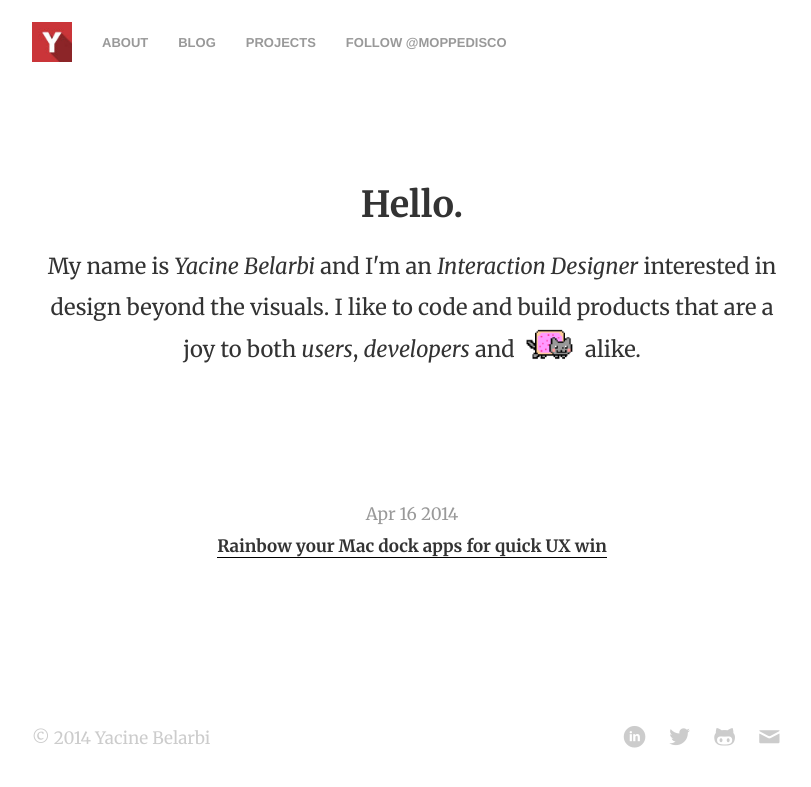
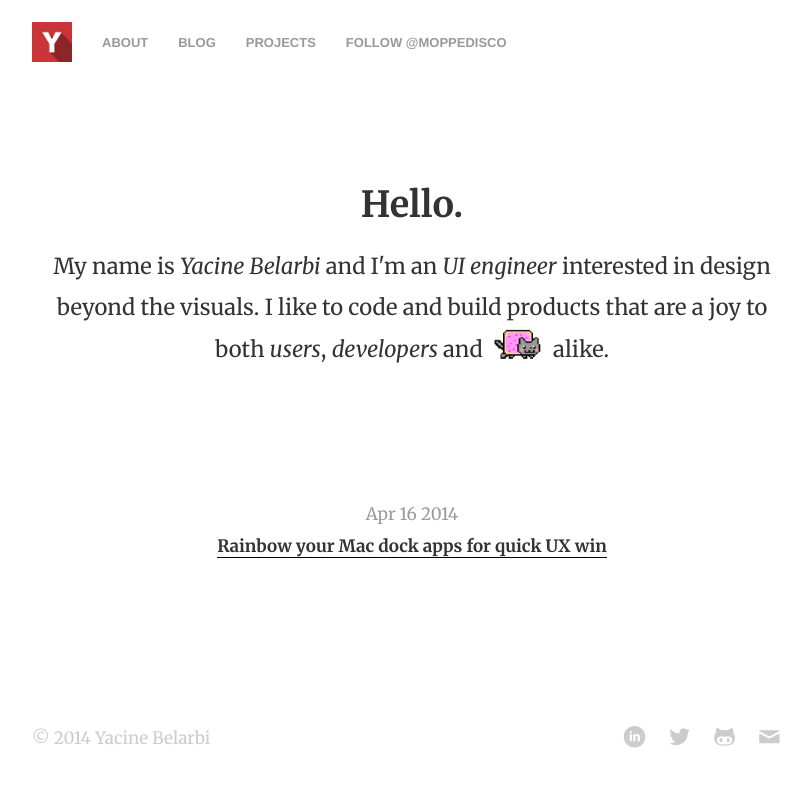
Before and after one commit to moppedisco/blog, a Jekyll site: the page built from index.html, in a window 1280 px wide. Shown: the top 787 px of the page, without its empty margins (228-1039 px from the left). Built offline with Jekyll 4.4.1, drawn with Linux system fonts in a browser that asks for light colours; Markdown is read by kramdown in place of the engine named in the settings; comment, search, counter and statistics services are not loaded.

Commit message:
text change

```diff
--- a/index.html
+++ b/index.html
@@ -1,12 +1,12 @@
 ---
 layout: default
-title: Interaction Designer
+title: UI engineer
 name: home
 ---
 <div class="page">
 	<article class="intro">
 		<h1 title="Hello." id="greeting">Hello.</h1>
-		<p>My name is <i>Yacine Belarbi</i> and I'm an <i>Interaction Designer</i> interested in design beyond the visuals. I like to code and build products that are a joy to both <i>users</i>, <i>developers</i> and <img class="cats" title="cats" src="/images/nyancat.gif" width="50" alt="cats"> alike.</p>
+		<p>My name is <i>Yacine Belarbi</i> and I'm an <i>UI engineer</i> interested in design beyond the visuals. I like to code and build products that are a joy to both <i>users</i>, <i>developers</i> and <img class="cats" title="cats" src="/images/nyancat.gif" width="50" alt="cats"> alike.</p>
 	</article>
 
 	<section class="txtC">
--- a/projects/zuri-kino/index.html
+++ b/projects/zuri-kino/index.html
@@ -31,6 +31,6 @@ title: Projects - Better cinema sites
 			</div>
 		</div>
 		<hr>
-		<img src="/images/zuri-kino_screenshot.jpg" alt="Zuri-kino">
+		<a title="Visit zuri-kino.ch" href="http://zuri-kino.ch" target="_blank"><img src="/images/zuri-kino_screenshot.jpg" alt="Zuri-kino"></a>
 	</div>
 </article>
```
